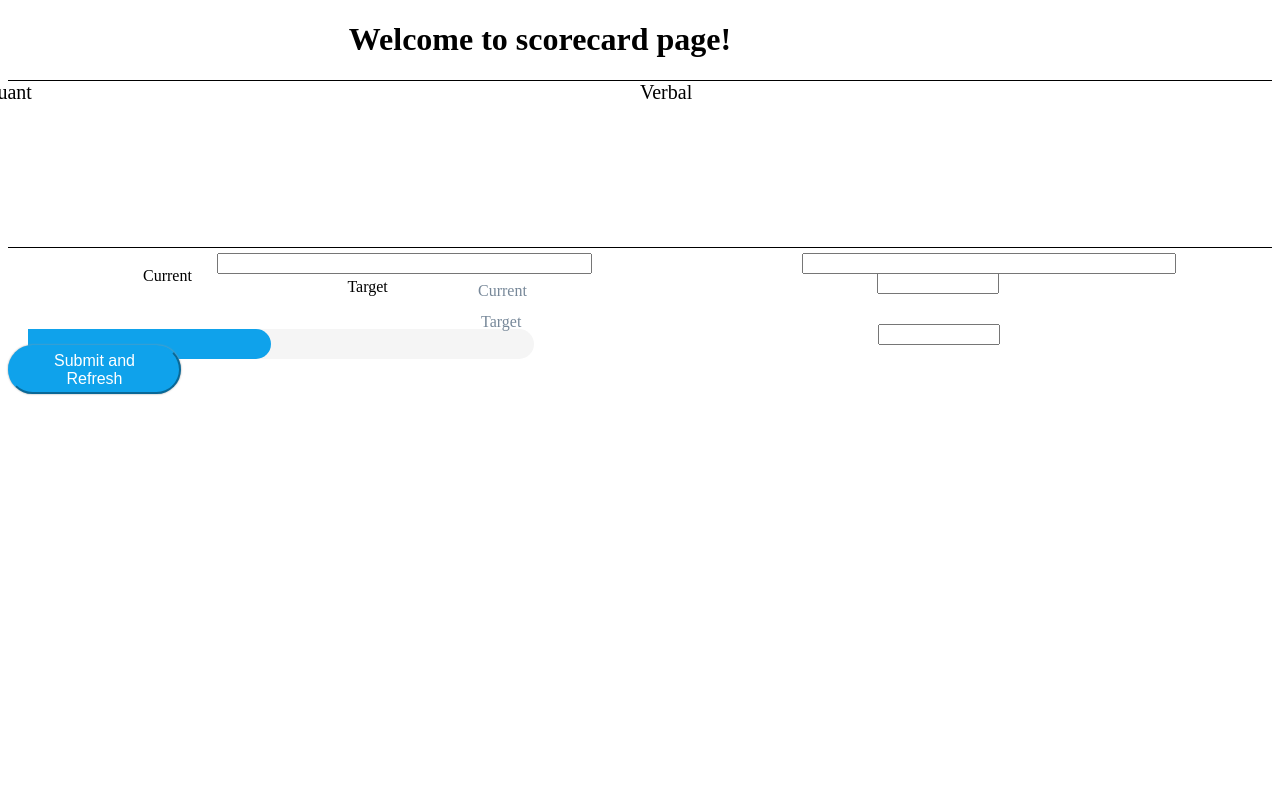
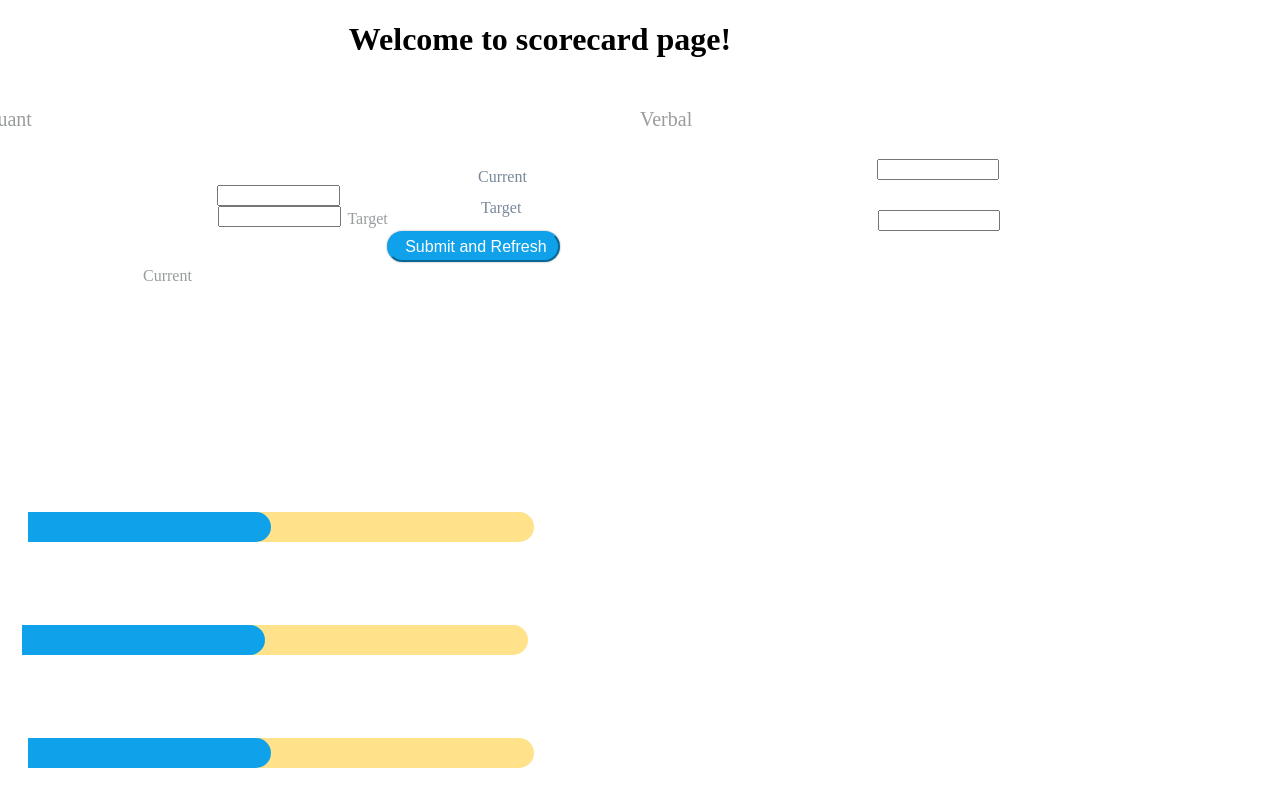
Before and after one commit to AmitabhaGhosh123/Scorecard, an Angular app: page / in a window 1280 px wide. Built offline with nearby package versions, Linux system fonts and the light colour scheme.

Commit message:
Update app.component.html

```diff
--- a/src/app/app.component.html
+++ b/src/app/app.component.html
@@ -4,30 +4,167 @@
   </h1>
 </div>
 
-<div class="container">
-  <div class="quant">
-    <label>Quant</label>
+<form name="form1" id="form1">
+  <div class="phx-si-deliverpane-body">
+    <div class="quant">
+      <label>Quant</label>
+    </div>
+
+    <div class="verbal">
+      <label>Verbal</label>
+    </div>
+
+    <div class="row">
+      <div class="form-group col-12 col-md-12">
+        <label class="quantcurrent">Current</label>
+        <div><input type="textbox" class="form-control quant1" id="quant1" name="quant1"> </div>
+      </div>
+
+      <div class="form-group col-12 col-md-12">
+        <label class="quanttarget">Target</label>
+        <div><input type="textbox" class="form-control quant2" id="quant2" name="quant2"></div>
+      </div>
+
+    </div>
   </div>
 
-  <div class="verbal">
-    <label>Verbal</label>
+  <div class="form-group col-12 col-md-12">
+    <label class="verbalcurrent">Current</label>
+    <div><input type="textbox" class="form-control quant3" id="quant3" name="quant3"></div>
   </div>
 
-  <div>
-    <label class="quantcurrent">Current</label>
-    <input type="textbox" id="quant1" name="quant1" class="quant1">
-    <label class="quanttarget">Target</label>
-    <input type="textbox" id="quant2" class="quant2">
-    <label class="verbalcurrent">Current</label>
-    <input type="textbox" id="quant3" class="quant3">
+  <div class="form-group col-12 col-md-12">
     <label class="verbaltarget">Target</label>
-    <input type="textbox" id="quant4" class="quant4">
+    <div><input type="textbox" class="form-control quant4" id="quant4" name="quant4"></div>
   </div>
 
-  <button class="btnSubmit" (click)="computeScore()">Submit and Refresh</button>
+  <div style="height:200px;width: 117px;margin: 0 0 0 30%;">
+    <div style="text-align:center">
+      <input type="button" class="btn btnSubmit" value="Submit and Refresh" (click)="computeScore()">
+    </div>
+  </div>
+
+</form>
+
+<div class="total" *ngIf="showGraphs">
+  <b style="font-size: 26px;font-weight: normal;">Total Score</b>
+  <p style="font-size: 26px;">{{totalCurrentScore}}</p>
+</div>
+
+
+<div id="totalScoreProgress">
+  <div id="targetScoreBar">
+
+    <div id="totalScoreBar"></div>
+    <div id="marker" class="marker" *ngIf="showGraphs == true" [ngStyle]="{left:totalCurrentScore + 'px'}">
+      <h3 class="markercurrentscore">{{totalCurrentScore}}</h3>
+      <div id="difference" *ngIf="((totalCurrentScore < totalTargetScore) && (difference > 15))"> +{{difference}} </div>
+      <div id="nearbydifference3" *ngIf="((totalCurrentScore < totalTargetScore) && (difference <= 15))"> +{{difference}} </div>
+    </div>
+
+  </div>
+
+  <div id="marker1" class="marker1" *ngIf="showGraphs == true" [ngStyle]="{left:totalTargetScore + 'px'}">
+    <h3 class="markertargetscore"
+      *ngIf="((totalCurrentScore > totalTargetScore) || (totalCurrentScore < totalTargetScore))">{{totalTargetScore}}
+    </h3>
+  </div>
 
 </div>
 
-<div id="totalScoreProgress">
-  <div id="totalScoreBar"></div>
+
+<p *ngIf="(totalCurrentScore == totalTargetScore) && showGraphs" class="summary">Your estimated total score as per your
+  performance in this mock test is {{totalCurrentScore}} which is equal to your target score.</p>
+<p *ngIf="(totalCurrentScore < totalTargetScore) && showGraphs" class="summary1">Your estimated GMAT score as per your
+  performance in this mock test is {{totalCurrentScore}} which is <b style="font-weight: bold;">{{difference}}</b> lower
+  than your target GMAT score of {{totalTargetScore}}.</p>
+<p *ngIf="(totalCurrentScore > totalTargetScore) && showGraphs" class="summary2">Your estimated total score as per your
+  performance in this mock test is {{totalTargetScore}} which is <b style="font-weight: bold;">{{difference}}</b> higher
+  than your target score of {{totalTargetScore}}.</p>
+
+<div class="row">
+ <div class="col-6 col-md-6">
+  <div class="total" *ngIf="showGraphs">
+   <b style="font-size: 26px;font-weight: normal;">Quant Score</b>
+   <p style="font-size: 26px;"> Q{{currentQuantScore}} </p>
+  </div>
+
+<div id="quantScoreProgress">
+  <div id="targetQuantScoreBar">
+
+    <div id="currentQuantScoreBar"></div>
+    <div id="marker2" class="marker2" *ngIf="showGraphs == true" [ngStyle]="{left:(currentQuantScore+10) + 'px'}">
+      <h3 class="markercurrentscore">Q{{currentQuantScore}}</h3>
+      <div id="difference1" *ngIf="((currentQuantScore < targetQuantScore) && (difference1 >15))"> +{{difference1}} </div>
+      <div id="nearbydifference2" *ngIf="((currentQuantScore < targetQuantScore) && (difference1 <= 15))"> +{{difference1}} </div>
+    </div>
+
+  </div>
+
 </div>
+
+<div id="marker3" class="marker3" *ngIf="((showGraphs == true) && (currentQuantScore < targetQuantScore))" [ngStyle]="{left:(targetQuantScore+20) + 'px'}">
+  <h3 class="markertargetscore"
+    *ngIf="((currentQuantScore > targetQuantScore) || (currentQuantScore < targetQuantScore))">Q{{targetQuantScore}}
+  </h3>
+</div>
+<div id="marker3" class="marker3" *ngIf="(currentQuantScore > targetQuantScore)" [ngStyle]="{left:(targetQuantScore) + 'px'}">
+  <h3 class="markertargetscore"
+    *ngIf="((currentQuantScore > targetQuantScore) || (currentQuantScore < targetQuantScore))">Q{{targetQuantScore}}
+  </h3>
+</div>
+</div>
+
+<p *ngIf="(currentQuantScore == targetQuantScore) && showGraphs" class="summary">Your estimated total score as per your
+  performance in this mock test is Q{{currentQuantScore}} which is equal to your target score.</p>
+<p *ngIf="(currentQuantScore < targetQuantScore) && showGraphs" class="summary1">Your estimated GMAT score as per your
+  performance in this mock test is Q{{currentQuantScore}}<br>which is <b style="font-weight: bold;">{{difference1}}</b>
+  points lower than your target GMAT score of Q{{targetQuantScore}}.</p>
+<p *ngIf="(currentQuantScore > targetQuantScore) && showGraphs" class="summary2">Your estimated total score as per your
+  performance in this mock test is Q{{targetQuantScore}}<br>which is <b style="font-weight: bold;">{{difference1}}</b> points higher than your target score of
+  Q{{targetQuantScore}}.</p>
+
+
+<div class="col-6 col-md-6">
+ <div class="total" *ngIf="showGraphs">
+  <b style="font-size: 26px;font-weight: normal;">Verbal Score</b>
+  <p style="font-size: 26px;">V{{currentVerbalScore}}</p>
+ </div>
+
+<div id="verbalScoreProgress">
+  <div id="targetVerbalScoreBar">
+    <div id="currentVerbalScoreBar"></div>
+    <div id="marker4" class="marker4" *ngIf="showGraphs == true" [ngStyle]="{left:(currentVerbalScore+10) + 'px'}">
+      <h3 class="markercurrentscore">V{{currentVerbalScore}}</h3>
+      <div id="difference2" *ngIf="((currentVerbalScore < targetVerbalScore) && (difference2 > 15))"> +{{difference2}} </div>
+      <div id="nearbydifference1" *ngIf="((currentVerbalScore < targetVerbalScore) && (difference2 <= 15))"> +{{difference2}} </div>
+    </div>
+  </div>
+</div>
+
+<div id="marker5" class="marker5" *ngIf="((showGraphs == true) && (currentVerbalScore < targetQuantScore))" [ngStyle]="{left:(targetVerbalScore+15) + 'px'}">
+  <h3 class="markertargetscore"
+    *ngIf="((currentVerbalScore > targetVerbalScore) || (currentVerbalScore < targetVerbalScore))">
+    V{{targetVerbalScore}}
+  </h3>
+</div>
+
+<div id="marker5" class="marker5" *ngIf="(currentVerbalScore > targetVerbalScore)" [ngStyle]="{left:(targetVerbalScore) + 'px'}">
+  <h3 class="markertargetscore"
+    *ngIf="((currentVerbalScore > targetVerbalScore) || (currentVerbalScore < targetVerbalScore))">
+    V{{targetVerbalScore}}
+  </h3>
+</div>
+
+<p *ngIf="(currentVerbalScore == targetVerbalScore) && showGraphs" class="summary">Your estimated total score as per your
+  performance in this mock test is V{{currentVerbalScore}} which is equal to your target score.</p>
+<p *ngIf="(currentVerbalScore < targetVerbalScore) && showGraphs" class="summary1">Your estimated GMAT score as per your
+  performance in this mock test is V{{currentVerbalScore}}<br>which is <b style="font-weight: bold;">{{difference2}}</b>
+  points lower than your target GMAT score of V{{targetVerbalScore}}.</p>
+<p *ngIf="(currentVerbalScore > targetVerbalScore) && showGraphs" class="summary2">Your estimated total score as per your
+  performance in this mock test is V{{targetVerbalScore}}<br>which is <b style="font-weight: bold;">{{difference2}}</b>
+  points higher than your target score of V{{targetVerbalScore}}.</p>
+
+ </div>
+
+</div>
```
